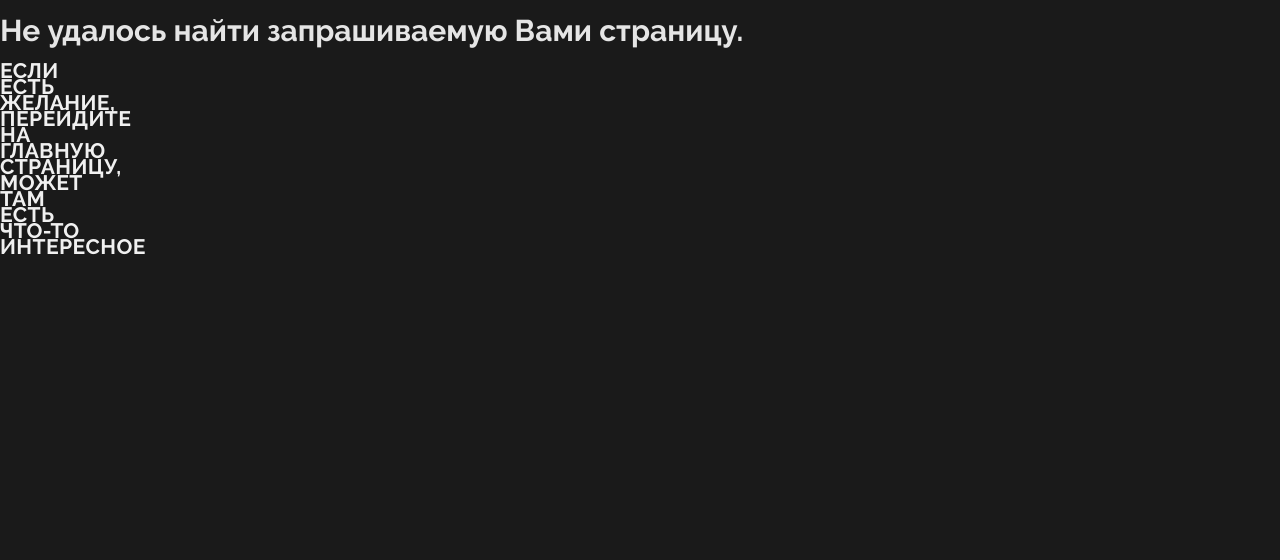
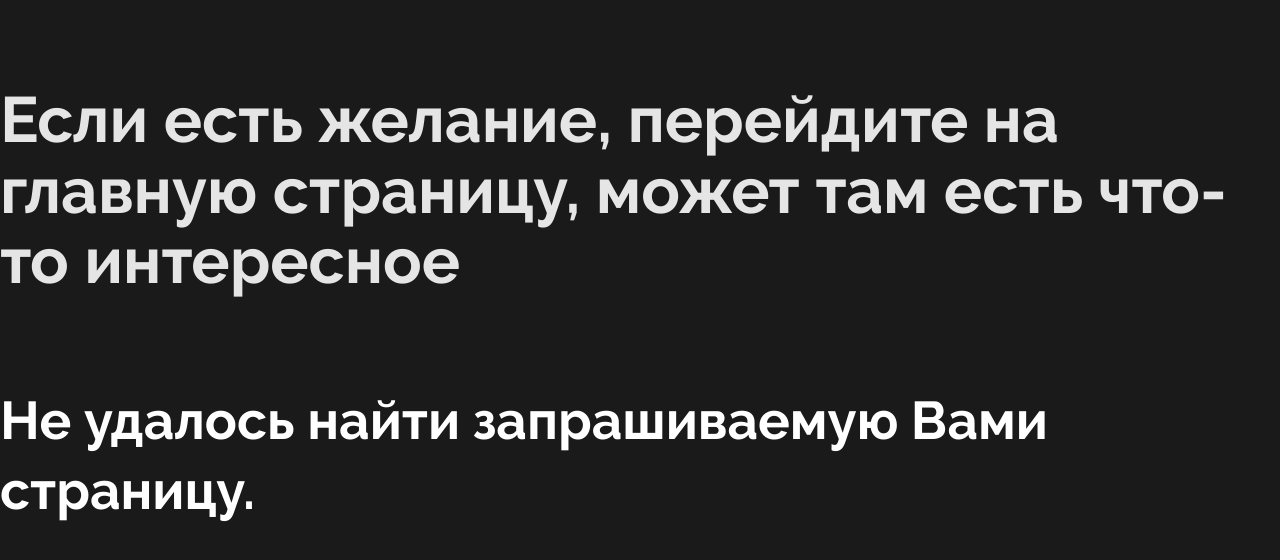
Before and after one commit to sanich123/escapeRoom, a React (Create React App) app: page /quest in a window 1280 px wide. Shown: the top 560 px of the page. Built offline with nearby package versions, Linux system fonts and the light colour scheme.

Commit message:
Some things with page404

```diff
--- a/src/components/page404/not-found-page.tsx
+++ b/src/components/page404/not-found-page.tsx
@@ -1,13 +1,21 @@
-import { Link } from '../common/header/header.styled';
+import { PageHeading, PageTitle } from '../common/common';
+import { NavLink } from 'react-router-dom';
 
 export default function Page404() {
+
   return (
-    <>
-      <h1>Не удалось найти запрашиваемую Вами страницу.</h1>
-      <Link to='/'>
-        <h2>Если есть желание, перейдите на главную страницу, может там есть что-то интересное</h2>
-      </Link>
-    </>
-
+    <PageHeading>
+      <PageTitle>
+        <NavLink to="/">
+          <h4>
+            Если есть желание, перейдите на главную страницу, может там есть
+            что-то интересное
+          </h4>
+        </NavLink>
+        <PageTitle>
+          <h5>Не удалось найти запрашиваемую Вами страницу.</h5>
+        </PageTitle>
+      </PageTitle>
+    </PageHeading>
   );
 }
```
